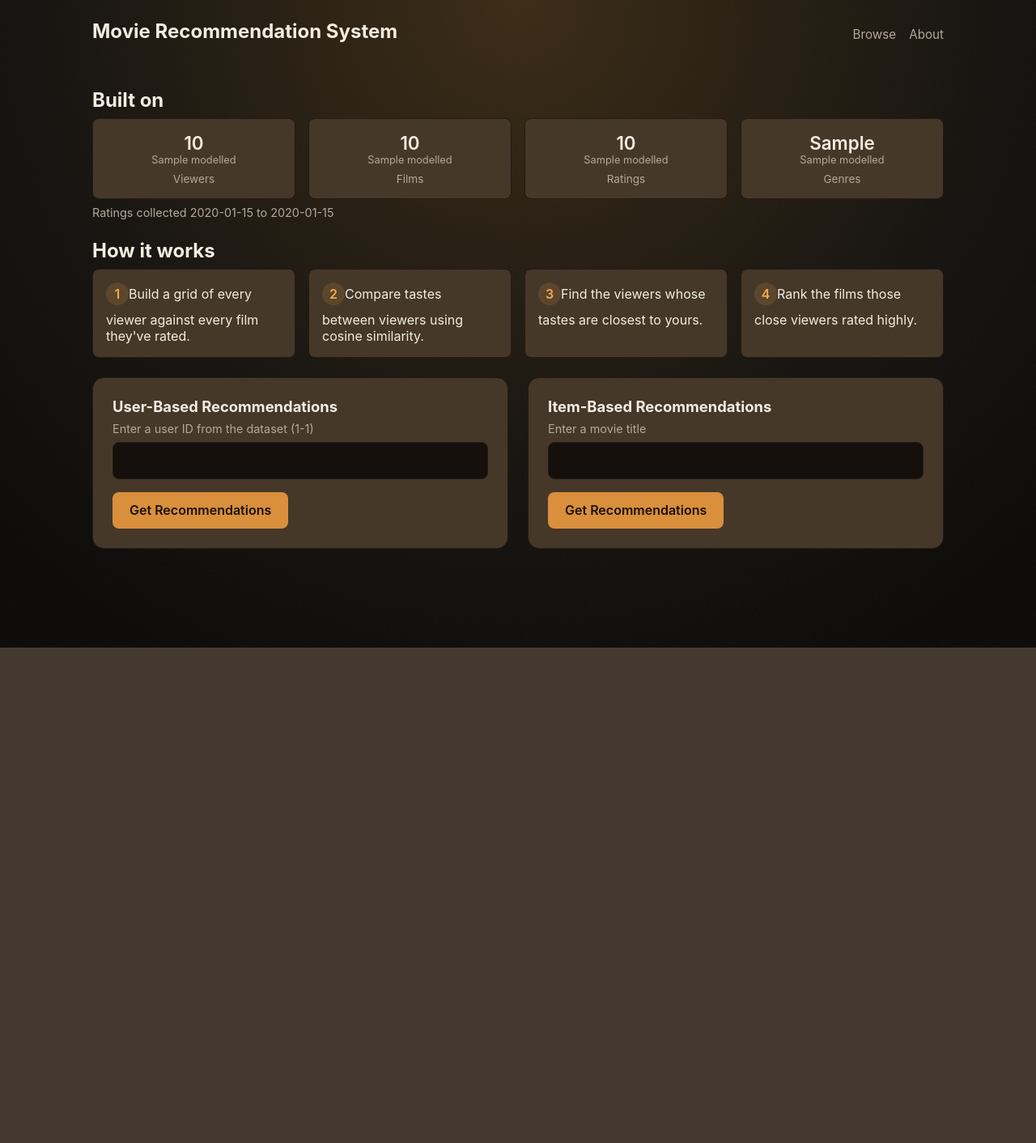
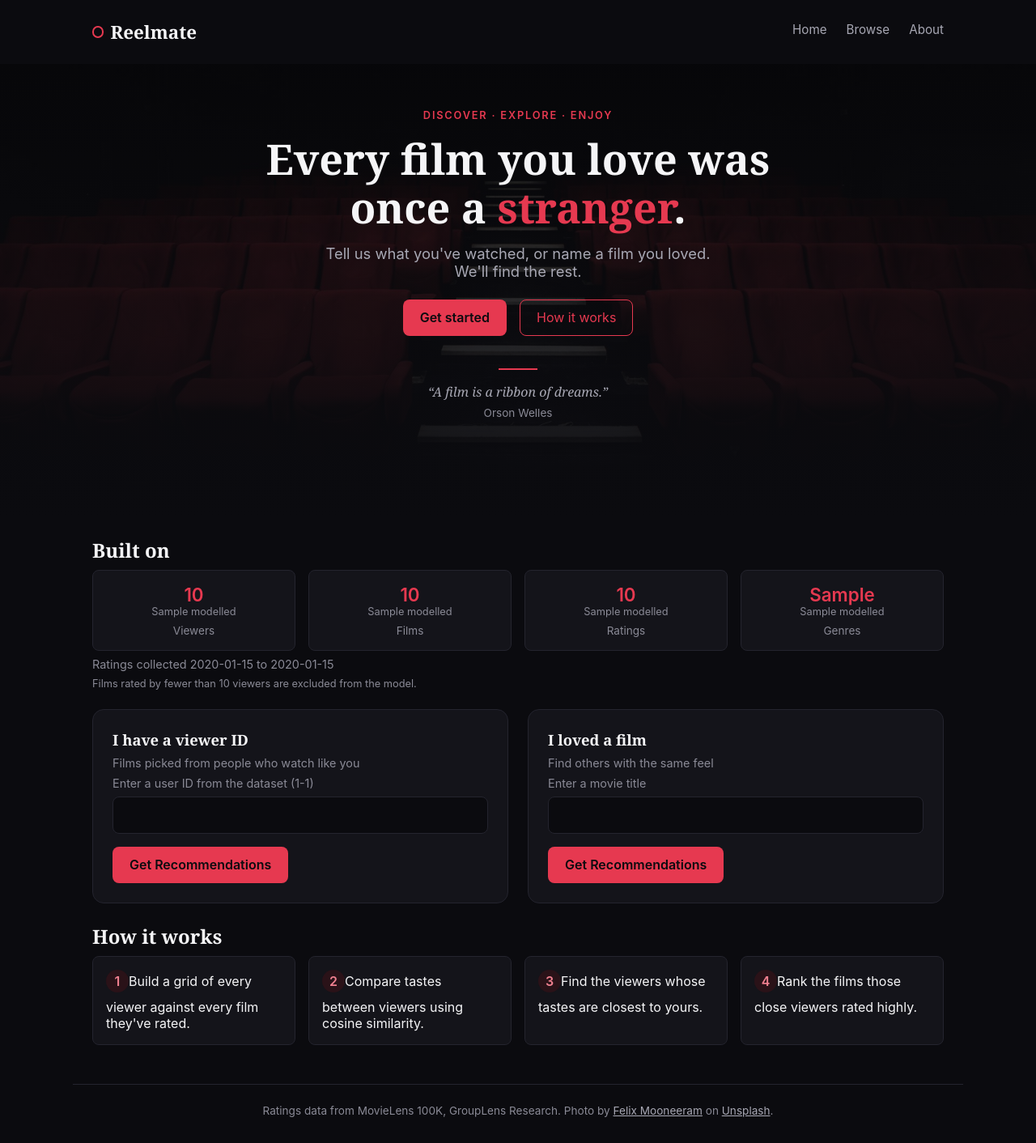
Before and after one commit to devcharu401/movie-recommendation-system, a Flask app: template app/templates/index.html in a window 1280 px wide. Shown: the whole page at 81% size. Before the commit the page ends 800 px from the top, so only its background shows below. Run offline with Flask 3, Linux system fonts and the light colour scheme; the template is opened without the code that fills it: most values are stand-ins (such as "Sample title", 1, 10 or a date in 2020); parts of the project's set-up code (start-up, migrations or seed data) failed here and were passed over.

Commit message:
Rebrand as Reelmate with crimson design system, header, footer and hero

```diff
--- a/app/api/page_context.py
+++ b/app/api/page_context.py
@@ -1,4 +1,6 @@
 from __future__ import annotations
+
+from flask import current_app
 
 
 def landing_page_context(service) -> dict:
@@ -6,4 +8,5 @@ def landing_page_context(service) -> dict:
         "movie_titles": service.recommendable_movie_titles(),
         "stats": service.dataset_statistics(),
         "max_user_id": max(service.known_user_ids()),
+        "min_ratings": current_app.config["MIN_RATINGS_PER_MOVIE"],
     }
--- a/app/static/style.css
+++ b/app/static/style.css
@@ -1,29 +1,26 @@
-/* Palette */
+/* Tokens */
 
 :root {
-    --color-bg: #0a0908;
-    --color-spotlight-center: #3a2a14;
-    --color-spotlight-mid: #15120e;
-    --spotlight-x: 50%;
-    --spotlight-y: 0%;
-    --spotlight-mid-stop: 55%;
-    --spotlight-edge-stop: 90%;
+    --color-bg: #0B0B0F;
+    --color-surface: #14141A;
+    --color-surface-raised: #1C1C24;
+    --color-border: #24242E;
+    --color-border-strong: #3A3A46;
+
+    --color-text: #F5F5F7;
+    --color-text-secondary: #A8A8B4;
+    --color-text-muted: #8A8A96;
+    --color-text-dim: #6E6E7A;
+
+    --color-accent: #E63950;
+    --color-accent-hover: #F05468;
+    --color-accent-tint-bg: #2A1218;
+    --color-accent-tint-text: #F08090;
+
+    --color-button-text-on-accent: var(--color-bg);
+
     --noise-opacity: 0.05;
     --noise-tile-size: 180px;
-
-    --color-bg-alt: #15100c;
-    --color-surface: #453829;
-    --color-border: #241b14;
-    --color-text: #f3ece1;
-    --color-text-muted: #b4a89a;
-
-    --color-accent: #d98f3c;
-    --color-accent-strong: #f2a94f;
-    --color-accent-soft: rgba(217, 143, 60, 0.16);
-
-    --color-error-bg: #2a1414;
-    --color-error-border: #7a2e2e;
-    --color-error-text: #f2b8b8;
 
     --radius-md: 8px;
     --radius-lg: 14px;
@@ -32,7 +29,8 @@
     --space-3: 1.5rem;
     --space-4: 2.5rem;
 
-    --font-stack: -apple-system, BlinkMacSystemFont, "Segoe UI", Roboto, Helvetica, Arial, sans-serif;
+    --font-body: -apple-system, BlinkMacSystemFont, "Segoe UI", Roboto, Helvetica, Arial, sans-serif;
+    --font-headline: Georgia, "Times New Roman", Times, serif;
     --card-title-line-height: 1.3;
 }
 
@@ -45,31 +43,29 @@
 body {
     margin: 0;
     min-height: 100vh;
-    font-family: var(--font-stack);
+    font-family: var(--font-body);
     color: var(--color-text);
     background-color: var(--color-bg);
+}
+
+h1, h2, h3 {
+    font-family: var(--font-headline);
 }
 
 h1, h2, h3, p {
     margin: 0 0 var(--space-1);
 }
 
-/* Background: amber spotlight fading to near-black, with a faint noise
-   layer on a separate fixed element so it can be blended with
-   mix-blend-mode: multiply — noise can only darken the gradient below
-   it, never lighten it. Both layers use fixed positioning/attachment so
-   neither shifts or repeats on scroll. */
+a {
+    color: var(--color-accent);
+}
 
-body {
-    background-image: radial-gradient(
-        circle at var(--spotlight-x) var(--spotlight-y),
-        var(--color-spotlight-center) 0%,
-        var(--color-spotlight-mid) var(--spotlight-mid-stop),
-        var(--color-bg) var(--spotlight-edge-stop)
-    );
-    background-repeat: no-repeat;
-    background-attachment: fixed;
+a:hover {
+    color: var(--color-accent-hover);
 }
+
+/* A faint fixed film-grain layer over the flat background — subtle
+   cinematic texture that never lightens the page beneath it. */
 
 body::before {
     content: "";
@@ -86,9 +82,8 @@ body::before {
 /* Layout */
 
 header,
-main {
-    /* positioned so real content stacks above the fixed noise overlay,
-       which otherwise paints on top of in-flow siblings per stacking rules */
+main,
+footer {
     position: relative;
     max-width: 1100px;
     margin: 0 auto;
@@ -103,32 +98,193 @@ header {
     gap: var(--space-2);
 }
 
-.site-title {
-    font-size: 1.5rem;
+footer {
+    border-top: 1px solid var(--color-border);
+    color: var(--color-text-muted);
+    font-size: 0.85rem;
+    text-align: center;
 }
 
-.site-title a {
+footer a {
+    color: var(--color-text-secondary);
+}
+
+footer a:hover {
+    color: var(--color-accent-hover);
+}
+
+/* Wordmark & nav */
+
+.wordmark {
+    display: inline-flex;
+    align-items: center;
+    font-family: var(--font-headline);
+    font-size: 1.4rem;
+    font-weight: 700;
     color: var(--color-text);
     text-decoration: none;
 }
 
-.site-title a:hover {
-    color: var(--color-accent-strong);
+.wordmark:hover {
+    color: var(--color-accent-hover);
+}
+
+.wordmark-mark {
+    display: inline-block;
+    width: 0.9rem;
+    height: 0.9rem;
+    margin-right: 0.5rem;
+    border: 2px solid var(--color-accent);
+    border-radius: 50%;
 }
 
 .site-nav {
     display: flex;
-    gap: var(--space-2);
+    gap: var(--space-3);
 }
 
 .site-nav a {
-    color: var(--color-text-muted);
+    position: relative;
+    color: var(--color-text-secondary);
     text-decoration: none;
     font-size: 0.95rem;
+    padding-bottom: 0.35rem;
 }
 
 .site-nav a:hover {
-    color: var(--color-accent-strong);
+    color: var(--color-accent-hover);
+}
+
+.site-nav a.active {
+    color: var(--color-text);
+}
+
+.site-nav a.active::after {
+    content: "";
+    position: absolute;
+    left: 0;
+    right: 0;
+    bottom: 0;
+    height: 2px;
+    background: var(--color-accent);
+}
+
+/* Hero */
+
+.hero {
+    position: relative;
+    display: flex;
+    justify-content: center;
+    min-height: 560px;
+    padding: var(--space-4) var(--space-3) var(--space-3);
+    background-image: url("img/hero.jpg");
+    background-size: cover;
+    background-position: center bottom;
+    background-repeat: no-repeat;
+    overflow: hidden;
+}
+
+.hero::after {
+    content: "";
+    position: absolute;
+    inset: 0;
+    background: linear-gradient(
+        to bottom,
+        rgba(11, 11, 15, 0.6) 0%,
+        rgba(11, 11, 15, 0.8) 42%,
+        var(--color-bg) 100%
+    );
+}
+
+.hero-inner {
+    position: relative;
+    z-index: 1;
+    max-width: 640px;
+    padding-top: var(--space-2);
+    text-align: center;
+}
+
+.hero-eyebrow {
+    margin: 0 0 var(--space-2);
+    color: var(--color-accent);
+    font-size: 0.8rem;
+    font-weight: 600;
+    letter-spacing: 0.14em;
+    text-transform: uppercase;
+}
+
+.hero-headline {
+    margin: 0 0 var(--space-2);
+    font-size: clamp(1.9rem, 5.5vw, 3.25rem);
+    line-height: 1.15;
+    color: var(--color-text);
+}
+
+.hero-highlight {
+    color: var(--color-accent);
+}
+
+.hero-subhead {
+    margin: 0 auto var(--space-3);
+    max-width: 32rem;
+    color: var(--color-text-secondary);
+    font-size: clamp(1rem, 2.2vw, 1.15rem);
+}
+
+.hero-actions {
+    display: flex;
+    flex-wrap: wrap;
+    justify-content: center;
+    gap: var(--space-2);
+    margin-bottom: var(--space-4);
+}
+
+.hero-quote {
+    margin: 0 auto;
+    max-width: 26rem;
+}
+
+.hero-quote-rule {
+    display: block;
+    width: 48px;
+    height: 2px;
+    margin: 0 auto var(--space-2);
+    background: var(--color-accent);
+}
+
+.hero-quote p {
+    margin: 0 0 0.25rem;
+    font-family: var(--font-headline);
+    font-style: italic;
+    font-size: 1rem;
+    color: var(--color-text-secondary);
+}
+
+.hero-quote cite {
+    font-style: normal;
+    font-size: 0.85rem;
+    color: var(--color-text-muted);
+}
+
+/* Motion: disabled entirely for anyone who has asked for less motion,
+   rather than applied then cancelled, so a reduced-motion visitor never
+   sees the initial hidden frame. */
+
+@media (prefers-reduced-motion: no-preference) {
+    .hero-inner {
+        animation: hero-fade-in 350ms ease-out both;
+    }
+}
+
+@keyframes hero-fade-in {
+    from {
+        opacity: 0;
+        transform: translateY(10px);
+    }
+    to {
+        opacity: 1;
+        transform: translateY(0);
+    }
 }
 
 /* Dataset overview */
@@ -156,6 +312,7 @@ header {
     display: block;
     font-size: 1.4rem;
     font-weight: 600;
+    color: var(--color-accent);
 }
 
 .stat-modelled {
@@ -215,12 +376,12 @@ header {
     height: 1.75rem;
     margin-bottom: var(--space-1);
     border-radius: 50%;
-    background: var(--color-accent-soft);
-    color: var(--color-accent-strong);
+    background: var(--color-accent-tint-bg);
+    color: var(--color-accent-tint-text);
     font-weight: 600;
 }
 
-/* Input panels */
+/* Start cards */
 
 .panels {
     display: grid;
@@ -260,15 +425,16 @@ input[type="number"] {
     font-size: 1rem;
     font-family: inherit;
     color: var(--color-text);
-    background: var(--color-bg-alt);
+    background: var(--color-bg);
     border: 1px solid var(--color-border);
     border-radius: var(--radius-md);
 }
 
-input:focus,
-button:focus,
-.button:focus {
-    outline: 2px solid var(--color-accent-strong);
+a:focus-visible,
+input:focus-visible,
+button:focus-visible,
+.button:focus-visible {
+    outline: 2px solid var(--color-accent-hover);
     outline-offset: 2px;
 }
 
@@ -290,12 +456,12 @@ button:focus,
 
 .button-primary {
     background: var(--color-accent);
-    color: #1a1006;
+    color: var(--color-button-text-on-accent);
     font-weight: 600;
 }
 
 .button-primary:hover {
-    background: var(--color-accent-strong);
+    background: var(--color-accent-hover);
 }
 
 .button-secondary {
@@ -306,18 +472,31 @@ button:focus,
 
 .button-secondary:hover {
     border-color: var(--color-accent);
-    color: var(--color-accent-strong);
+    color: var(--color-accent-hover);
+}
+
+.button-outline {
+    background: transparent;
+    color: var(--color-accent);
+    border-color: var(--color-accent);
+}
+
+.button-outline:hover {
+    background: var(--color-accent-tint-bg);
+    color: var(--color-accent-hover);
+    border-color: var(--color-accent-hover);
 }
 
 /* Validation error */
 
 .error {
-    background: var(--color-error-bg);
-    border: 1px solid var(--color-error-border);
-    color: var(--color-error-text);
+    background: var(--color-accent-tint-bg);
+    border: 1px solid var(--color-accent);
+    color: var(--color-accent-tint-text);
     padding: var(--space-2);
     border-radius: var(--radius-md);
     margin-bottom: var(--space-3);
+    font-weight: 600;
 }
 
 /* Genre browse */
--- a/app/templates/_how_it_works.html
+++ b/app/templates/_how_it_works.html
@@ -1,4 +1,4 @@
-<section class="how-it-works">
+<section class="how-it-works" id="how-it-works">
     <h2>How it works</h2>
     <ol class="steps">
         <li class="step">Build a grid of every viewer against every film they've rated.</li>
--- a/app/templates/about.html
+++ b/app/templates/about.html
@@ -138,6 +138,10 @@
         F. Maxwell Harper and Joseph A. Konstan. 2015. The MovieLens Datasets: History and Context. ACM
         Transactions on Interactive Intelligent Systems 5, 4, Article 19.
     </p>
+    <p class="helper">
+        Photo by <a href="https://unsplash.com/@felixmooneeram">Felix Mooneeram</a> on
+        <a href="https://unsplash.com">Unsplash</a>.
+    </p>
 </section>
 
 <p class="back-link"><a href="{{ url_for('api.index') }}" class="button button-secondary">Back to form</a></p>
--- a/app/templates/base.html
+++ b/app/templates/base.html
@@ -2,19 +2,32 @@
 <html lang="en">
 <head>
     <meta charset="utf-8">
-    <title>{% block title %}Movie Recommendation System{% endblock %}</title>
+    <meta name="viewport" content="width=device-width, initial-scale=1">
+    <title>Reelmate &mdash; {% block title %}Home{% endblock %}</title>
     <link rel="stylesheet" href="{{ url_for('static', filename='style.css') }}">
 </head>
 <body>
     <header>
-        <h1 class="site-title"><a href="{{ url_for('api.index') }}">Movie Recommendation System</a></h1>
+        <a href="{{ url_for('api.index') }}" class="wordmark">
+            <span class="wordmark-mark" aria-hidden="true"></span>
+            Reelmate
+        </a>
         <nav class="site-nav">
-            <a href="{{ url_for('api.browse_genres') }}">Browse</a>
-            <a href="{{ url_for('api.about') }}">About</a>
+            <a href="{{ url_for('api.index') }}"{% if request.endpoint == 'api.index' %} class="active"{% endif %}>Home</a>
+            <a href="{{ url_for('api.browse_genres') }}"{% if request.endpoint in ('api.browse_genres', 'api.browse_genre') %} class="active"{% endif %}>Browse</a>
+            <a href="{{ url_for('api.about') }}"{% if request.endpoint == 'api.about' %} class="active"{% endif %}>About</a>
         </nav>
     </header>
+    {% block hero %}{% endblock %}
     <main>
         {% block content %}{% endblock %}
     </main>
+    <footer>
+        <p>
+            Ratings data from MovieLens 100K, GroupLens Research.
+            Photo by <a href="https://unsplash.com/@felixmooneeram">Felix Mooneeram</a> on
+            <a href="https://unsplash.com">Unsplash</a>.
+        </p>
+    </footer>
 </body>
 </html>
--- a/app/templates/browse.html
+++ b/app/templates/browse.html
@@ -1,5 +1,5 @@
 {% extends "base.html" %}
-{% block title %}Browse by Genre{% endblock %}
+{% block title %}Browse{% endblock %}
 {% block content %}
 {% if error %}
 <p class="error">{{ error }}</p>
--- a/app/templates/index.html
+++ b/app/templates/index.html
@@ -1,5 +1,25 @@
 {% extends "base.html" %}
-{% block title %}Movie Recommendation System{% endblock %}
+{% block title %}Home{% endblock %}
+
+{% block hero %}
+<section class="hero" id="hero">
+    <div class="hero-inner">
+        <p class="hero-eyebrow">Discover &middot; Explore &middot; Enjoy</p>
+        <h1 class="hero-headline">Every film you love was once a <span class="hero-highlight">stranger</span>.</h1>
+        <p class="hero-subhead">Tell us what you've watched, or name a film you loved. We'll find the rest.</p>
+        <div class="hero-actions">
+            <a href="#start" class="button button-primary">Get started</a>
+            <a href="#how-it-works" class="button button-outline">How it works</a>
+        </div>
+        <blockquote class="hero-quote">
+            <span class="hero-quote-rule" aria-hidden="true"></span>
+            <p>&ldquo;A film is a ribbon of dreams.&rdquo;</p>
+            <cite>Orson Welles</cite>
+        </blockquote>
+    </div>
+</section>
+{% endblock %}
+
 {% block content %}
 {% if error %}
 <p class="error">{{ error }}</p>
@@ -40,13 +60,13 @@
     <p class="stat-range">
         Ratings collected {{ stats.earliest_rating.strftime('%B %Y') }} to {{ stats.latest_rating.strftime('%B %Y') }}
     </p>
+    <p class="stat-note">Films rated by fewer than {{ min_ratings }} viewers are excluded from the model.</p>
 </section>
 
-{% include "_how_it_works.html" %}
-
-<div class="panels">
+<div class="panels" id="start">
     <section class="panel">
-        <h2>User-Based Recommendations</h2>
+        <h2>I have a viewer ID</h2>
+        <p class="helper">Films picked from people who watch like you</p>
         <form method="post" action="{{ url_for('api.recommend_user') }}">
             <div class="field">
                 <label for="user_id" class="helper">Enter a user ID from the dataset (1-{{ max_user_id }})</label>
@@ -57,7 +77,8 @@
     </section>
 
     <section class="panel">
-        <h2>Item-Based Recommendations</h2>
+        <h2>I loved a film</h2>
+        <p class="helper">Find others with the same feel</p>
         <form method="post" action="{{ url_for('api.recommend_movie') }}">
             <div class="field">
                 <label for="movie_title" class="helper">Enter a movie title</label>
@@ -72,4 +93,6 @@
         </form>
     </section>
 </div>
+
+{% include "_how_it_works.html" %}
 {% endblock %}
--- a/app/templates/movie_recommendations.html
+++ b/app/templates/movie_recommendations.html
@@ -1,5 +1,5 @@
 {% extends "base.html" %}
-{% block title %}Item-Based Recommendations{% endblock %}
+{% block title %}Similar films{% endblock %}
 {% block content %}
 <h2>Films similar to "{{ movie_title }}"</h2>
 {% if results %}
--- a/app/templates/user_recommendations.html
+++ b/app/templates/user_recommendations.html
@@ -1,5 +1,5 @@
 {% extends "base.html" %}
-{% block title %}User-Based Recommendations{% endblock %}
+{% block title %}Recommendations{% endblock %}
 {% block content %}
 <h2>Recommendations for viewer {{ user_id }}</h2>
 <section class="profile">
```
Also changed, not shown: other parts of app/static/style.css (+27 -9 lines), README.md, app/static/img/hero.jpg (added).
